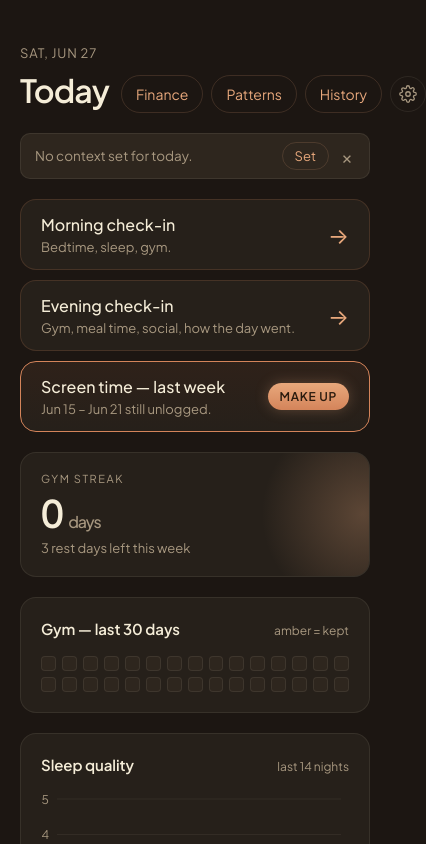
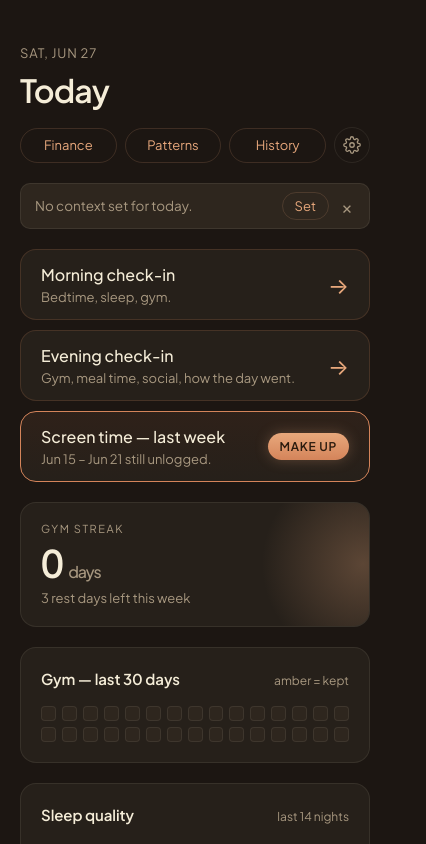
Before and after one commit to lindenkurtz/ember-personal-journal, a React (Vite) app: page / in a window 390 px wide. Shown: the top 844 px of the page, 426 px wide, since content can reach past the window. Built offline with nearby package versions, Linux system fonts and the light colour scheme; no server answers; the database is empty.

Commit message:
ui changes

```diff
--- a/src/pages/Dashboard.css
+++ b/src/pages/Dashboard.css
@@ -74,6 +74,29 @@
   color: var(--amber);
   border-color: var(--amber-soft);
   background: var(--amber-soft);
+}
+
+/* Narrow phones can't fit "Today" plus three pill links plus the settings
+ * icon on one row — the icon gets pushed off the right edge. Stack the nav
+ * row under the title so it gets the full width instead of fighting for
+ * leftover space next to the title. */
+@media (max-width: 480px) {
+  .dash__header {
+    flex-direction: column;
+    align-items: stretch;
+    gap: 14px;
+  }
+
+  .dash__headerLinks {
+    justify-content: space-between;
+  }
+
+  .dash__link {
+    padding: 7px 10px;
+    font-size: 13px;
+    flex: 1;
+    text-align: center;
+  }
 }
 
 .dash__checkins {
```
Also changed, not shown: 1 other file (tests, documents, lock files or other folders).
